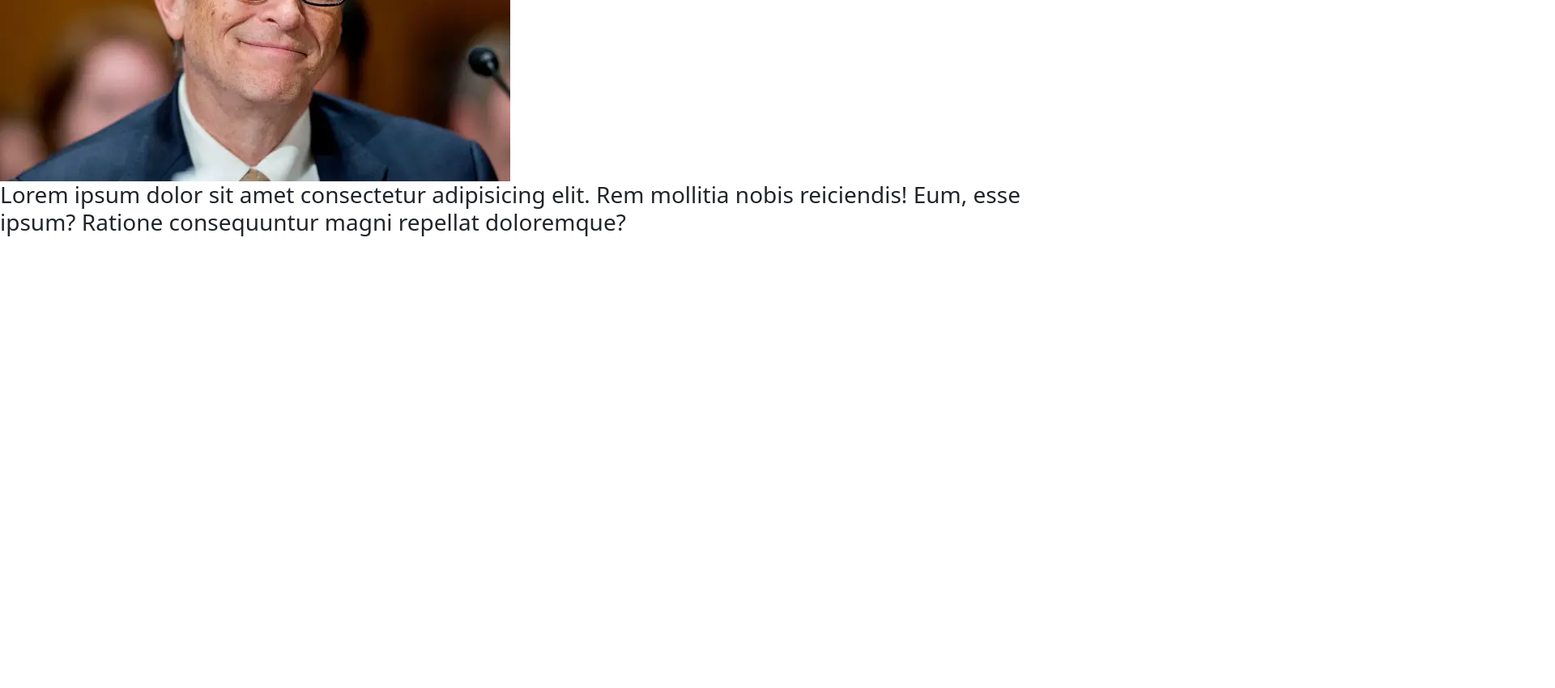
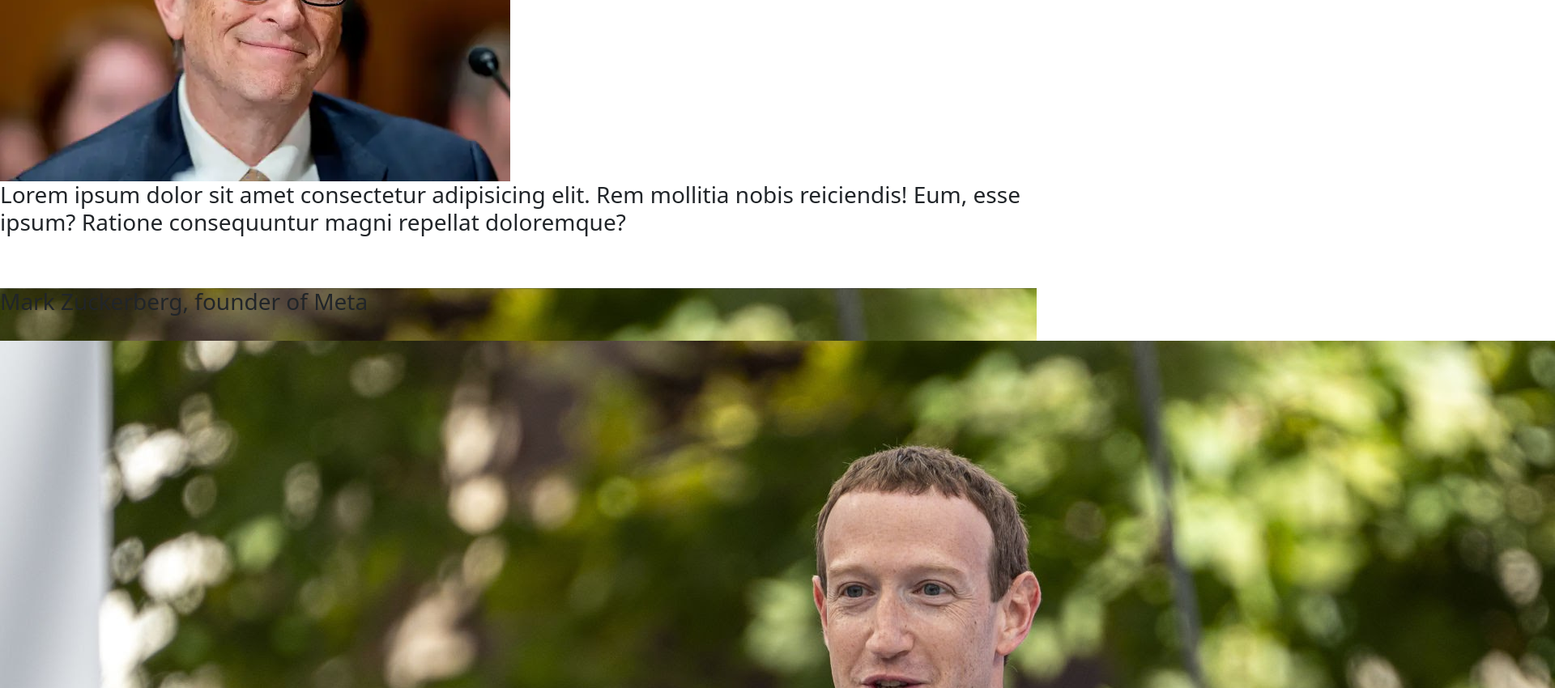
Before and after one commit to mnadimum/Push_project, a plain HTML site: page index.html in a window 1280 px wide. Shown: the part 746-1596 px from the top of the page at 81% size, 1920 px wide, since content can reach past the window. Before the commit the page ends 1046 px from the top, so only its background shows below. Drawn offline with nearby package versions, Linux system fonts and the light colour scheme.

Commit message:
I have changed some in index and style

```diff
--- a/index.html
+++ b/index.html
@@ -21,6 +21,12 @@
         <h3>Lorem ipsum dolor sit amet consectetur adipisicing elit. Rem mollitia nobis reiciendis! Eum, esse ipsum? Ratione consequuntur magni repellat doloremque?</h3>
 
     </section>
+    <section class="zuck-banner">
+        <h3>Mark Zuckerberg, founder of Meta</h3>
+        <br>
+        <img src="./licensed-image.jpeg"  alt="">
+
+    </section>
 
 </body>
 </html>
--- a/style.css
+++ b/style.css
@@ -18,3 +18,12 @@ h2{
 
 
 }
+.zuck-banner{
+    border-image: auto;
+    background: url(./licensed-image.jpeg);
+    display: flexbox;
+    background-size: cover;
+    margin-top: 4rem;
+    margin-bottom: 1.25rem;
+   background-position: center;
+}
```
Also changed, not shown: licensed-image.jpeg (added).
